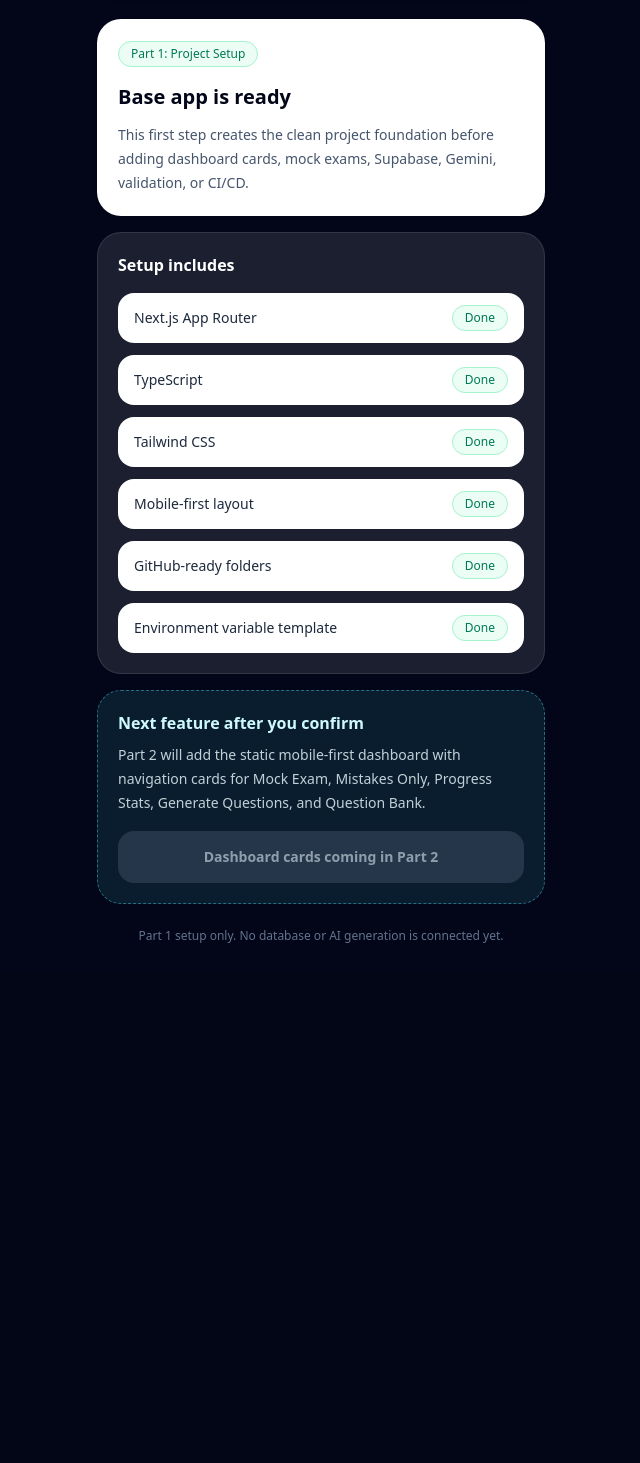
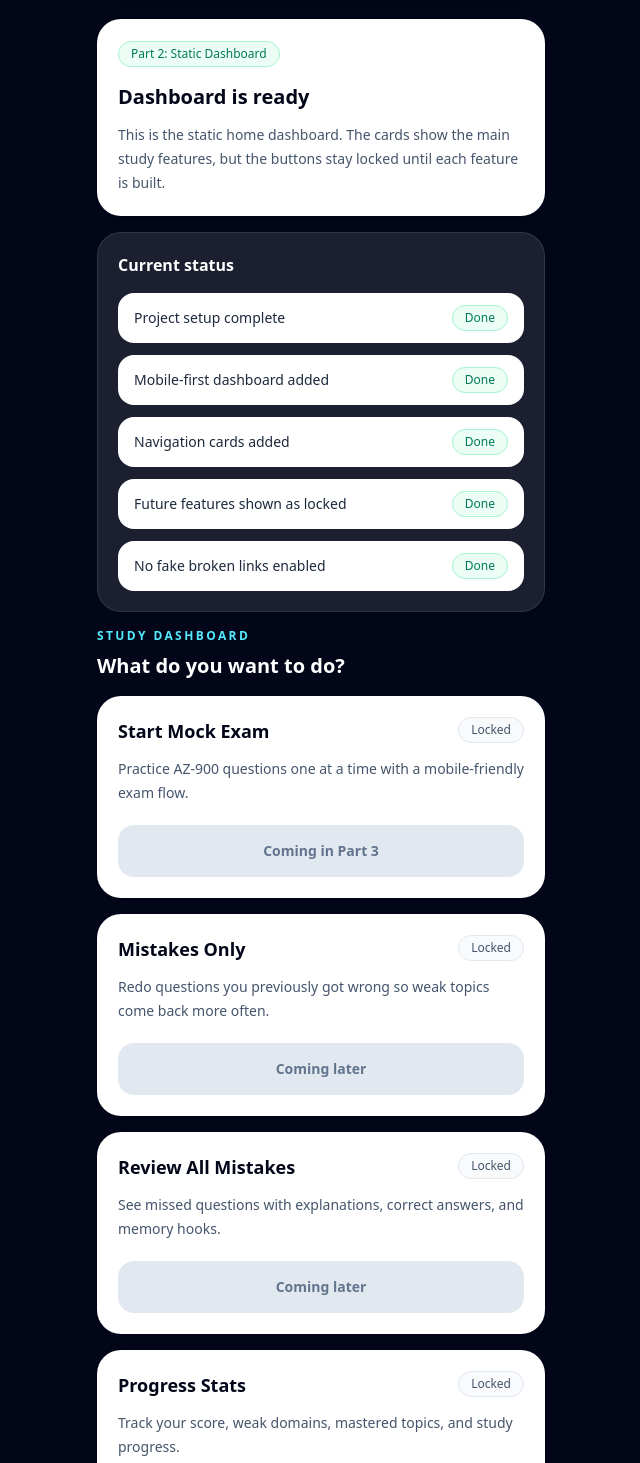
Before and after one commit to Marchosias405/AZAPP, a Next.js app: page / in a window 1280 px wide. Shown: the part 167-1630 px from the top of the page, without its empty margins (319-959 px from the left). Before the commit the page ends 1139 px from the top, so only its background shows below. Built offline with nearby package versions, Linux system fonts and the light colour scheme.

Commit message:
Part 2 static dashboard

```diff
--- a/app/page.tsx
+++ b/app/page.tsx
@@ -1,36 +1,32 @@
 import { AppShell } from "@/components/app-shell";
+import { DashboardCard } from "@/components/dashboard-card";
 import { StatusPill } from "@/components/ui/status-pill";
-import {
-  BUILD_STATUS_ITEMS,
-  PART_LABEL,
-} from "@/lib/constants/app";
+import { BUILD_STATUS_ITEMS, PART_LABEL } from "@/lib/constants/app";
+import { DASHBOARD_CARDS } from "@/lib/constants/dashboard";
 
 export default function Home() {
   return (
     <AppShell>
       <div className="space-y-4">
         <section className="rounded-3xl border border-white/10 bg-white px-5 py-5 text-slate-950 shadow-sm">
-          <div className="flex items-start justify-between gap-3">
-            <div>
-              <StatusPill label={PART_LABEL} tone="ready" />
-              <h2 className="mt-4 text-xl font-bold">Base app is ready</h2>
-            </div>
-          </div>
+          <StatusPill label={PART_LABEL} tone="ready" />
+
+          <h2 className="mt-4 text-xl font-bold">Dashboard is ready</h2>
 
           <p className="mt-3 text-sm leading-6 text-slate-600">
-            This first step creates the clean project foundation before adding
-            dashboard cards, mock exams, Supabase, Gemini, validation, or CI/CD.
+            This is the static home dashboard. The cards show the main study
+            features, but the buttons stay locked until each feature is built.
           </p>
         </section>
 
         <section className="rounded-3xl border border-white/10 bg-white/10 px-5 py-5">
-          <h2 className="text-base font-semibold text-white">Setup includes</h2>
+          <h2 className="text-base font-semibold text-white">Current status</h2>
 
           <ul className="mt-4 space-y-3">
             {BUILD_STATUS_ITEMS.map((item) => (
               <li
                 key={item}
-                className="flex items-center justify-between rounded-2xl bg-white px-4 py-3 text-sm text-slate-800"
+                className="flex items-center justify-between gap-3 rounded-2xl bg-white px-4 py-3 text-sm text-slate-800"
               >
                 <span>{item}</span>
                 <StatusPill label="Done" tone="ready" />
@@ -39,22 +35,32 @@ export default function Home() {
           </ul>
         </section>
 
+        <section className="space-y-4">
+          <div>
+            <p className="text-xs font-semibold uppercase tracking-[0.2em] text-cyan-300">
+              Study dashboard
+            </p>
+            <h2 className="mt-2 text-xl font-bold text-white">
+              What do you want to do?
+            </h2>
+          </div>
+
+          <div className="space-y-4">
+            {DASHBOARD_CARDS.map((card) => (
+              <DashboardCard key={card.title} card={card} />
+            ))}
+          </div>
+        </section>
+
         <section className="rounded-3xl border border-dashed border-cyan-300/40 bg-cyan-300/10 px-5 py-5">
           <h2 className="text-base font-semibold text-cyan-100">
             Next feature after you confirm
           </h2>
+
           <p className="mt-2 text-sm leading-6 text-cyan-50/80">
-            Part 2 will add the static mobile-first dashboard with navigation
-            cards for Mock Exam, Mistakes Only, Progress Stats, Generate
-            Questions, and Question Bank.
+            Part 3 will add local mock question data and a basic mock exam
+            screen without Supabase or AI yet.
           </p>
-
-          <button
-            disabled
-            className="mt-4 w-full rounded-2xl bg-slate-700 px-4 py-4 text-sm font-semibold text-slate-300 opacity-70"
-          >
-            Dashboard cards coming in Part 2
-          </button>
         </section>
       </div>
     </AppShell>
--- a/components/app-shell.tsx
+++ b/components/app-shell.tsx
@@ -22,7 +22,7 @@ export function AppShell({ children }: AppShellProps) {
         <section className="flex-1">{children}</section>
 
         <footer className="mt-6 pb-2 text-center text-xs text-slate-500">
-          Part 1 setup only. No database or AI generation is connected yet.
+          No database, AI generation, or real exam logic is connected yet.
         </footer>
       </div>
     </main>
--- /dev/null
+++ b/components/dashboard-card.tsx
@@ -0,0 +1,34 @@
+import type { DashboardCard as DashboardCardType } from "@/lib/constants/dashboard";
+import { StatusPill } from "@/components/ui/status-pill";
+
+type DashboardCardProps = {
+  card: DashboardCardType;
+};
+
+export function DashboardCard({ card }: DashboardCardProps) {
+  const isReady = card.status === "ready";
+
+  return (
+    <article className="rounded-3xl border border-white/10 bg-white px-5 py-5 text-slate-950 shadow-sm">
+      <div className="flex items-start justify-between gap-3">
+        <h2 className="text-lg font-bold leading-7">{card.title}</h2>
+
+        <StatusPill
+          label={isReady ? "Ready" : "Locked"}
+          tone={isReady ? "ready" : "soon"}
+        />
+      </div>
+
+      <p className="mt-3 text-sm leading-6 text-slate-600">
+        {card.description}
+      </p>
+
+      <button
+        disabled={!isReady}
+        className="mt-5 w-full rounded-2xl bg-slate-900 px-4 py-4 text-sm font-semibold text-white disabled:cursor-not-allowed disabled:bg-slate-200 disabled:text-slate-500"
+      >
+        {card.buttonLabel}
+      </button>
+    </article>
+  );
+}
--- a/lib/constants/app.ts
+++ b/lib/constants/app.ts
@@ -3,13 +3,12 @@ export const APP_NAME = "AZ-900 Bus Prep";
 export const APP_DESCRIPTION =
   "A mobile-first AZ-900 study app for mock exams, mistake tracking, and memory hooks.";
 
-export const PART_LABEL = "Part 1: Project Setup";
+export const PART_LABEL = "Part 2: Static Dashboard";
 
 export const BUILD_STATUS_ITEMS = [
-  "Next.js App Router",
-  "TypeScript",
-  "Tailwind CSS",
-  "Mobile-first layout",
-  "GitHub-ready folders",
-  "Environment variable template",
+  "Project setup complete",
+  "Mobile-first dashboard added",
+  "Navigation cards added",
+  "Future features shown as locked",
+  "No fake broken links enabled",
 ] as const;
--- /dev/null
+++ b/lib/constants/dashboard.ts
@@ -0,0 +1,60 @@
+export type DashboardCardStatus = "ready" | "locked" | "soon";
+
+export type DashboardCard = {
+  title: string;
+  description: string;
+  href: string;
+  status: DashboardCardStatus;
+  buttonLabel: string;
+};
+
+export const DASHBOARD_CARDS: DashboardCard[] = [
+  {
+    title: "Start Mock Exam",
+    description:
+      "Practice AZ-900 questions one at a time with a mobile-friendly exam flow.",
+    href: "/mock-exam",
+    status: "locked",
+    buttonLabel: "Coming in Part 3",
+  },
+  {
+    title: "Mistakes Only",
+    description:
+      "Redo questions you previously got wrong so weak topics come back more often.",
+    href: "/mistakes-only",
+    status: "locked",
+    buttonLabel: "Coming later",
+  },
+  {
+    title: "Review All Mistakes",
+    description:
+      "See missed questions with explanations, correct answers, and memory hooks.",
+    href: "/mistakes",
+    status: "locked",
+    buttonLabel: "Coming later",
+  },
+  {
+    title: "Progress Stats",
+    description:
+      "Track your score, weak domains, mastered topics, and study progress.",
+    href: "/stats",
+    status: "locked",
+    buttonLabel: "Coming later",
+  },
+  {
+    title: "Generate More Questions",
+    description:
+      "Generate original AZ-900-style questions with validation before saving.",
+    href: "/generate",
+    status: "locked",
+    buttonLabel: "Coming later",
+  },
+  {
+    title: "Question Bank",
+    description:
+      "Review, filter, disable, delete, regenerate, or mark questions as mastered.",
+    href: "/question-bank",
+    status: "locked",
+    buttonLabel: "Coming later",
+  },
+];
```
